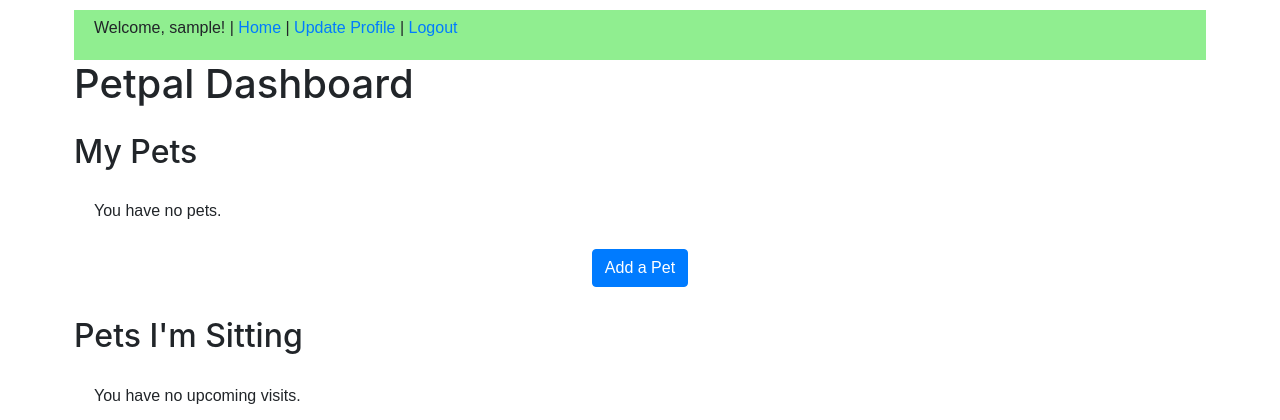
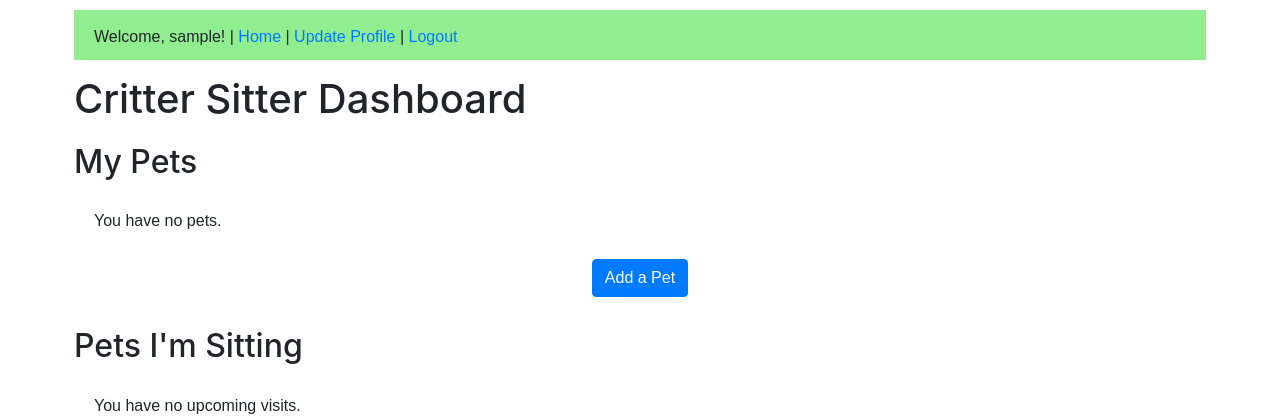
Before and after one commit to pet-pal-project/petpal, a Django app: page /dashboard/ in a window 1280 px wide. Shown: the top 420 px of the page. Run offline with Django 3.2, Linux system fonts and the light colour scheme; the visitor is signed in with stand-in values (Sample User, id 1); data that the repository does not hold is empty; some libraries are stand-ins or nearby versions.

Commit message:
working updates

```diff
--- a/core/static/styles.css
+++ b/core/static/styles.css
@@ -85,20 +85,21 @@ section .taskchecked{
 .base-header {
   vertical-align: center;
   background-color: lightgreen;
-  padding: 6px;
+  padding-top: 15px;
   height: 50px;
   padding-left:20px;
   padding-right:20px;
   display: flex;
   justify-content: space-between;
   flex-wrap: wrap;
+  align-items: center;
   text-align: center;
-  align-items: center;
   /* align-items: center; */
 }
 
 h1{
-  margin-bottom: 25px;
+  margin-top: 15px;
+  margin-bottom: 20px;
 }
 
 .add-pet-form {
--- a/core/views.py
+++ b/core/views.py
@@ -149,7 +149,7 @@ def new_pet_notification(request, user):
 
 
 
-def sitter_arrived(request, user):
+def sitter_arrived_notification(request, user):
     send_mail(
         'Your sitter has arrived.',
          f'Hi { user.username }, we are notifiying you that your sitter, { sitter } , has successfully checked in for their visit today.',
@@ -161,7 +161,7 @@ def sitter_arrived(request, user):
     return HttpResponse('Mail successfully sent')
 
 
-def sitter_departed(request, user):
+def sitter_departed_notification(request, user):
     send_mail(
         'Visit for today is complete.',
          f'Hi { user.username }, we are notifiying you that your sitter, { sitter } , has successfully checked out from their visit today. To reveiew their completed tasks, click here',
@@ -274,8 +274,9 @@ def profile(request):
 
 # def visit_checkin(request):
 #     if request.method == 'POST':
-
+#     sitter_arrived_notification(request, user)
 
 
 # def visit_complete(request):
 #     if request.method == 'POST':
+#     sitter_departed_notification(request, user)
--- a/templates/dashboard.html
+++ b/templates/dashboard.html
@@ -1,7 +1,7 @@
 {% extends 'base.html' %}
 
 {% block content %}
-<h1>Petpal Dashboard</h1>
+<h1>Critter Sitter Dashboard</h1>
 <!-- <button type="button" class="button-lg">Pet Pal</button> -->
 
 <h2>My Pets</h2>
```
